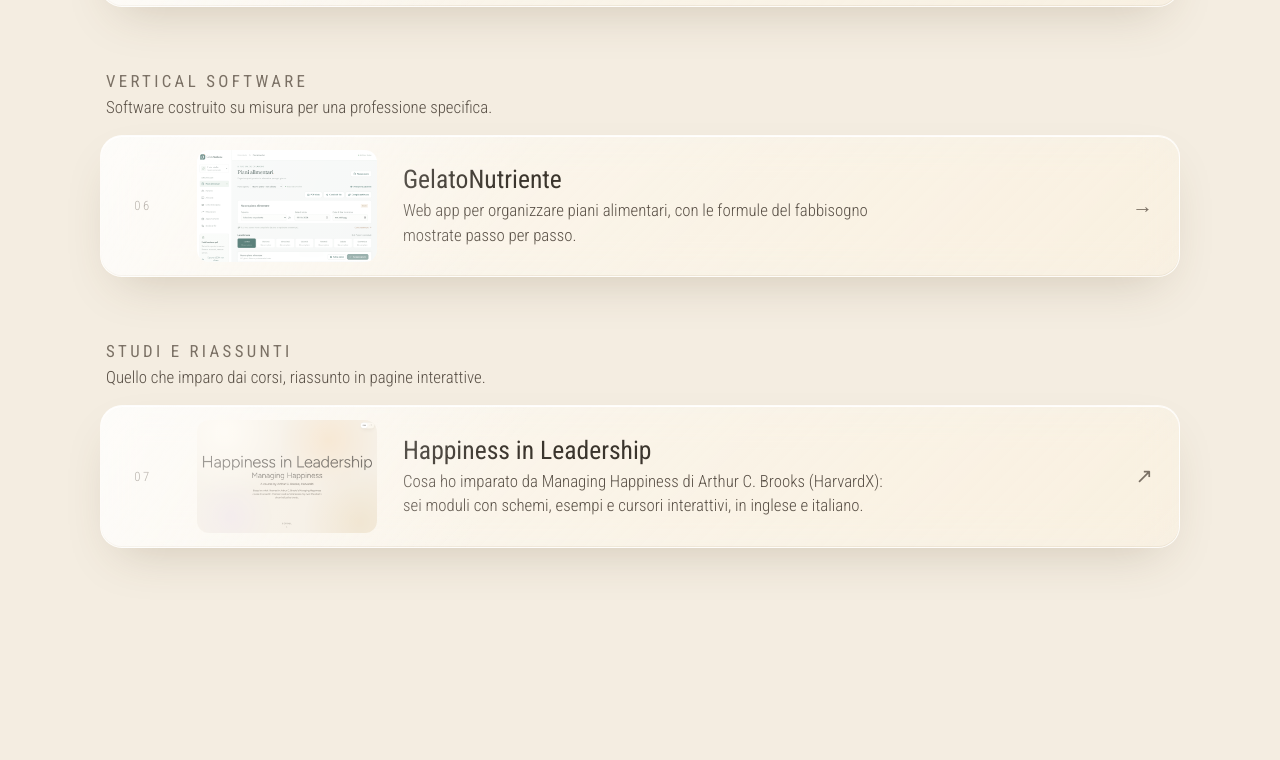
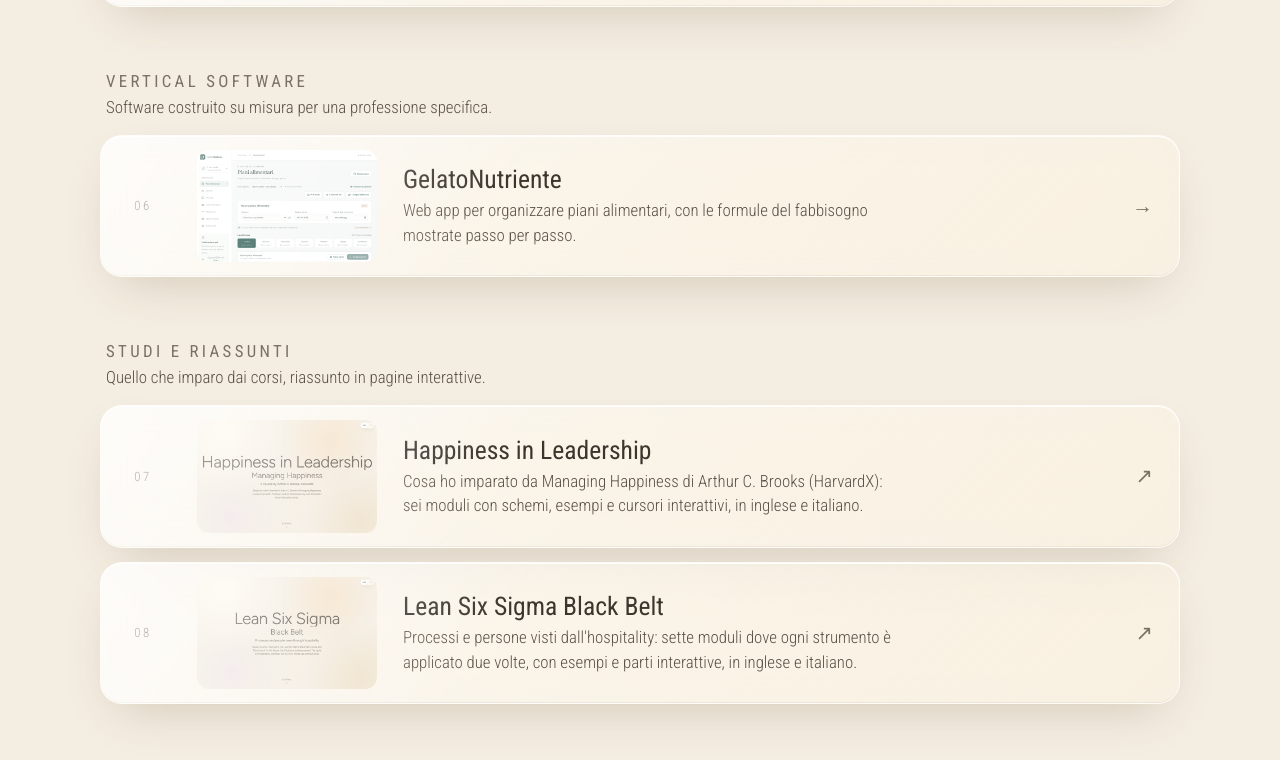
Before and after one commit to MarvinBonazzo/MarvinBonazzo.github.io, a plain HTML site: page progetti.html in a window 1280 px wide. Shown: the part 1253-2013 px from the top of the page. Before the commit the page ends 1865 px from the top, so only its background shows below. Drawn offline with Linux system fonts and the light colour scheme.

Commit message:
Studi e riassunti: aggiunge Lean Six Sigma Black Belt
Co-Authored-By: Claude Opus 5.5 <noreply@anthropic.com>

```diff
--- a/assets/projects.js
+++ b/assets/projects.js
@@ -216,5 +216,14 @@ window.PROJECTS = [
     cover: 'img/happiness-in-leadership.png',
     url: 'https://marvinbonazzo.github.io/happiness-in-leadership/#it',
     links: { live: 'https://marvinbonazzo.github.io/happiness-in-leadership/#it', code: 'https://github.com/MarvinBonazzo/happiness-in-leadership' }
+  },
+  {
+    slug: 'lean-six-sigma-black-belt',
+    category: 'studi',
+    name: 'Lean Six Sigma Black Belt',
+    short: 'Processi e persone visti dall\'hospitality: sette moduli dove ogni strumento è applicato due volte, con esempi e parti interattive, in inglese e italiano.',
+    cover: 'img/lean-six-sigma-black-belt.png',
+    url: 'https://marvinbonazzo.github.io/lean-six-sigma-black-belt/#it',
+    links: { live: 'https://marvinbonazzo.github.io/lean-six-sigma-black-belt/#it', code: 'https://github.com/MarvinBonazzo/lean-six-sigma-black-belt' }
   }
 ];
```
Also changed, not shown: index.html (+3 -3 lines), img/lean-six-sigma-black-belt.png (added).
